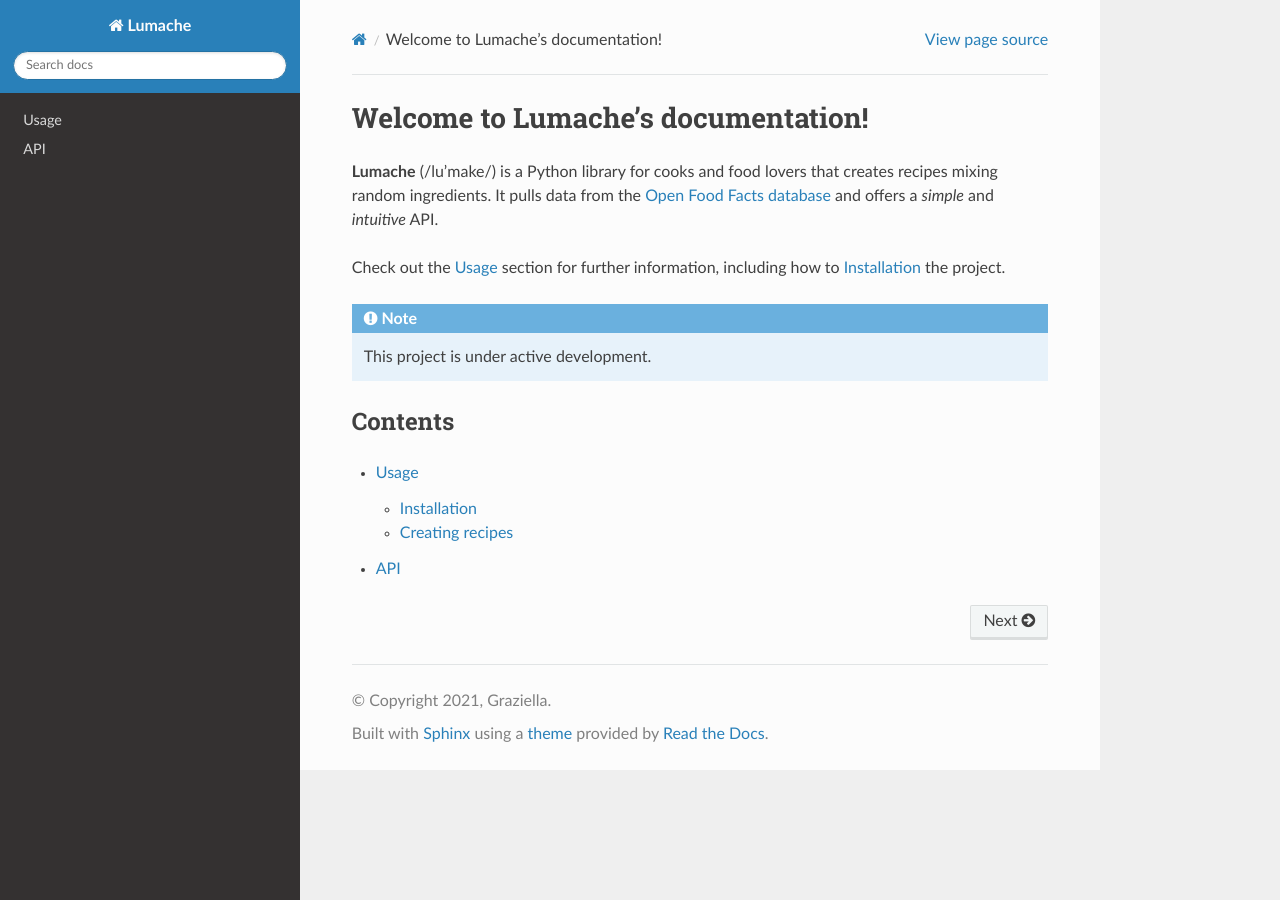
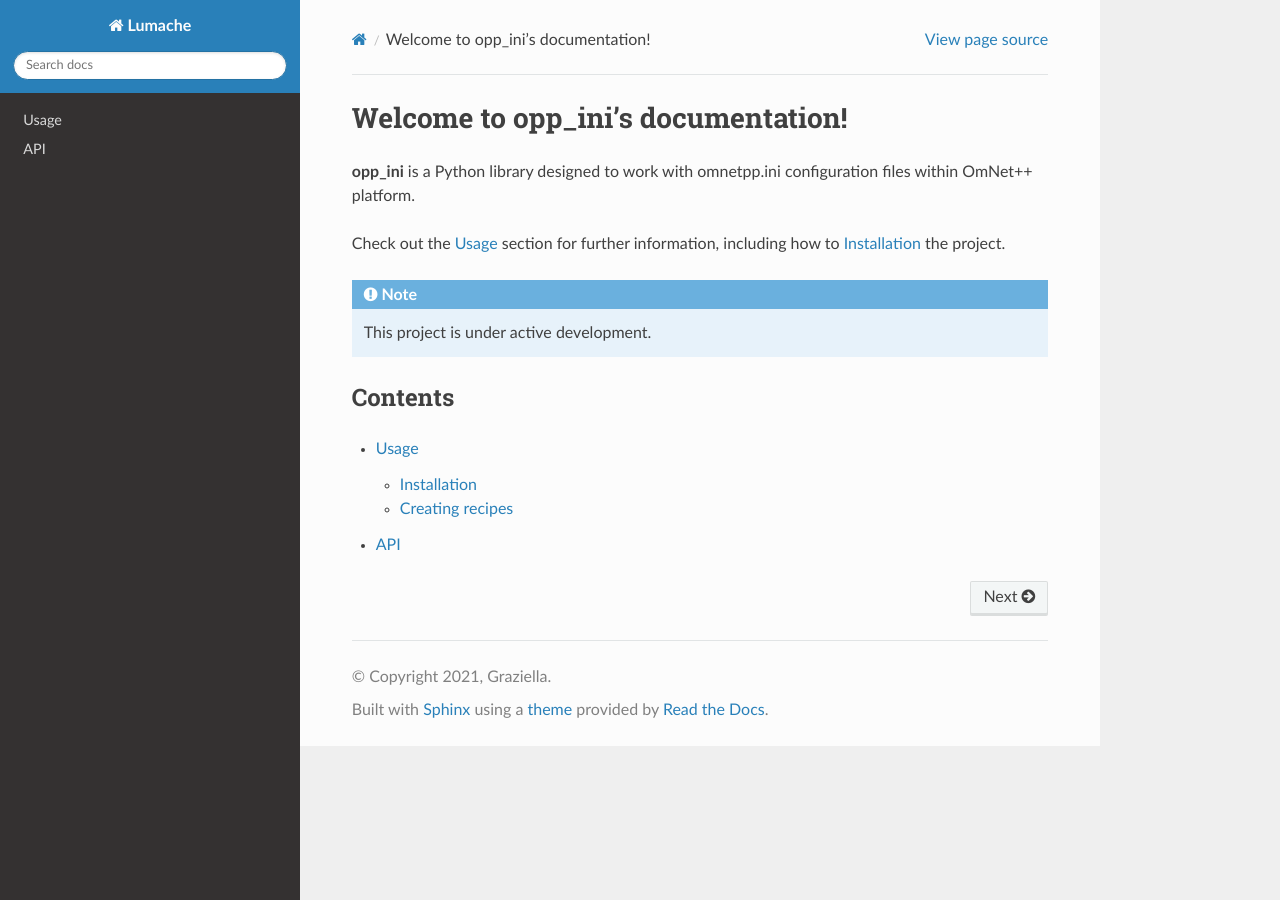
Before and after one commit to anmomu92/opp_ini, a Sphinx documentation site: the page built from docs/source/index.rst, in a window 1280 px wide. Built offline with Sphinx 7.4.7 and the Read the Docs theme 3.1.0, drawn with Linux system fonts in a browser that asks for light colours.

Commit message:
Update index.rst

```diff
--- a/docs/source/index.rst
+++ b/docs/source/index.rst
@@ -1,10 +1,8 @@
-Welcome to Lumache's documentation!
+Welcome to opp_ini's documentation!
 ===================================
 
-**Lumache** (/lu'make/) is a Python library for cooks and food lovers
-that creates recipes mixing random ingredients.
-It pulls data from the `Open Food Facts database <https://world.openfoodfacts.org/>`_
-and offers a *simple* and *intuitive* API.
+**opp_ini** is a Python library designed to work with omnetpp.ini configuration files within OmNet++ platform.
+
 
 Check out the :doc:`usage` section for further information, including
 how to :ref:`installation` the project.
```
